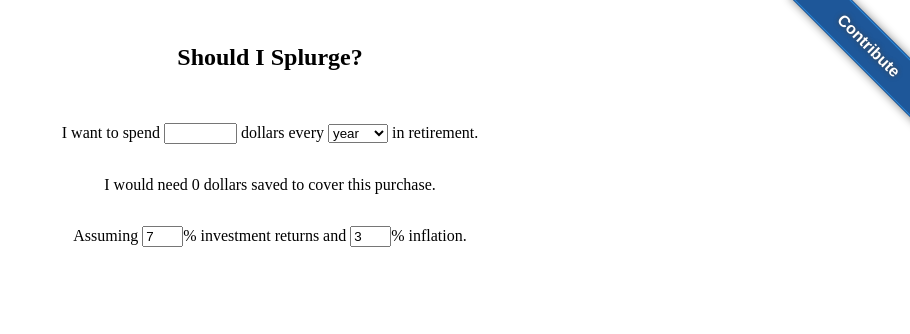
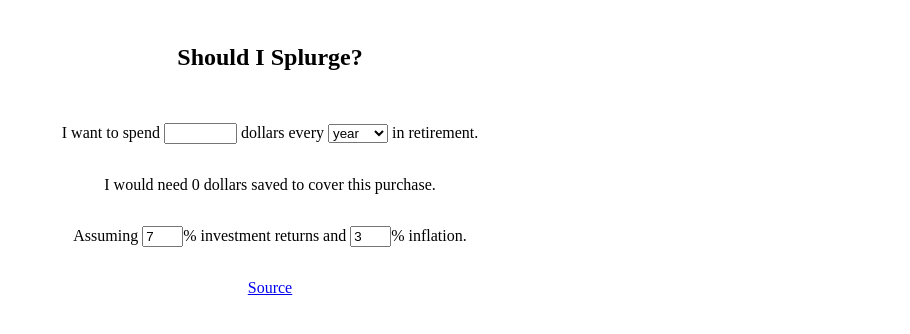
Before and after one commit to ShouldISplurge/shouldisplurge.github.io, a plain HTML site: page index.html in a window 1280 px wide. Shown: the whole page, without its empty margins (370-1280 px from the left). Drawn offline with Linux system fonts and the light colour scheme.

Commit message:
Drop problematic banner in exchange for a simple source link.

```diff
--- a/index.css
+++ b/index.css
@@ -12,36 +12,3 @@ html, body {
 .flex-item {
   margin: 1em;
 }
-
-.ribbon {
-  background-color: #1e5799;
-  overflow: hidden;
-  white-space: nowrap;
-  /* top left corner */
-  position: absolute;
-  right: -50px;
-  top: 25px;
-  /* for 45 deg rotation */
-  -webkit-transform: rotate(45deg);
-     -moz-transform: rotate(45deg);
-      -ms-transform: rotate(45deg);
-       -o-transform: rotate(45deg);
-          transform: rotate(45deg);
-  /* for creating shadow */
-  -webkit-box-shadow: 0 0 10px #888;
-     -moz-box-shadow: 0 0 10px #888;
-          box-shadow: 0 0 10px #888;
-}
-
-.ribbon a {
-  border: 1px solid #2989d8;
-  color: #fff;
-  display: block;
-  font: bold 100% 'Helvetica Neue', Helvetica, Arial, sans-serif;
-  margin: 1px 0;
-  padding: 10px 50px;
-  text-align: center;
-  text-decoration: none;
-  /* for creating shadow */
-  text-shadow: 0 0 5px #444;
-}
--- a/index.html
+++ b/index.html
@@ -9,9 +9,6 @@
   </head>
 
   <body>
-    <div class="ribbon">
-      <a href="https://github.com/ShouldISplurge/shouldisplurge.github.io">Contribute</a>
-    </div>
     <div class="flex-container">
       <div class="flex-item">
         <h2>Should I Splurge?</h2>
@@ -32,6 +29,9 @@
       <div class="flex-item">
         Assuming <input id="returns" size="2" value="7" onkeyup="calculate()"></input>% investment returns and <input id="inflation" size="2" value="3" onkeyup="calculate()"></input>% inflation.
       </div>
+      <div class="flex-item">
+        <a href="https://github.com/ShouldISplurge/shouldisplurge.github.io">Source</a>
+      </div>
     </div>
   </body>
 </html>
```
